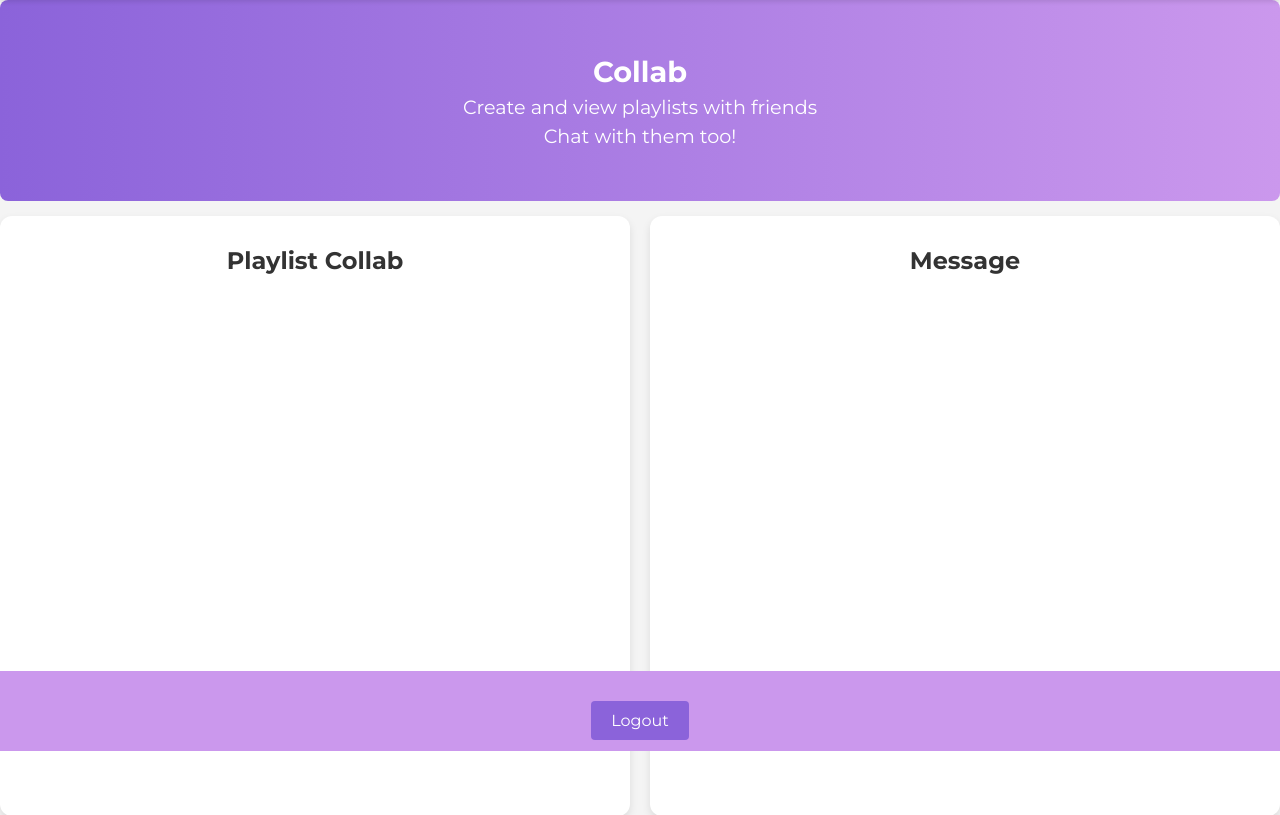
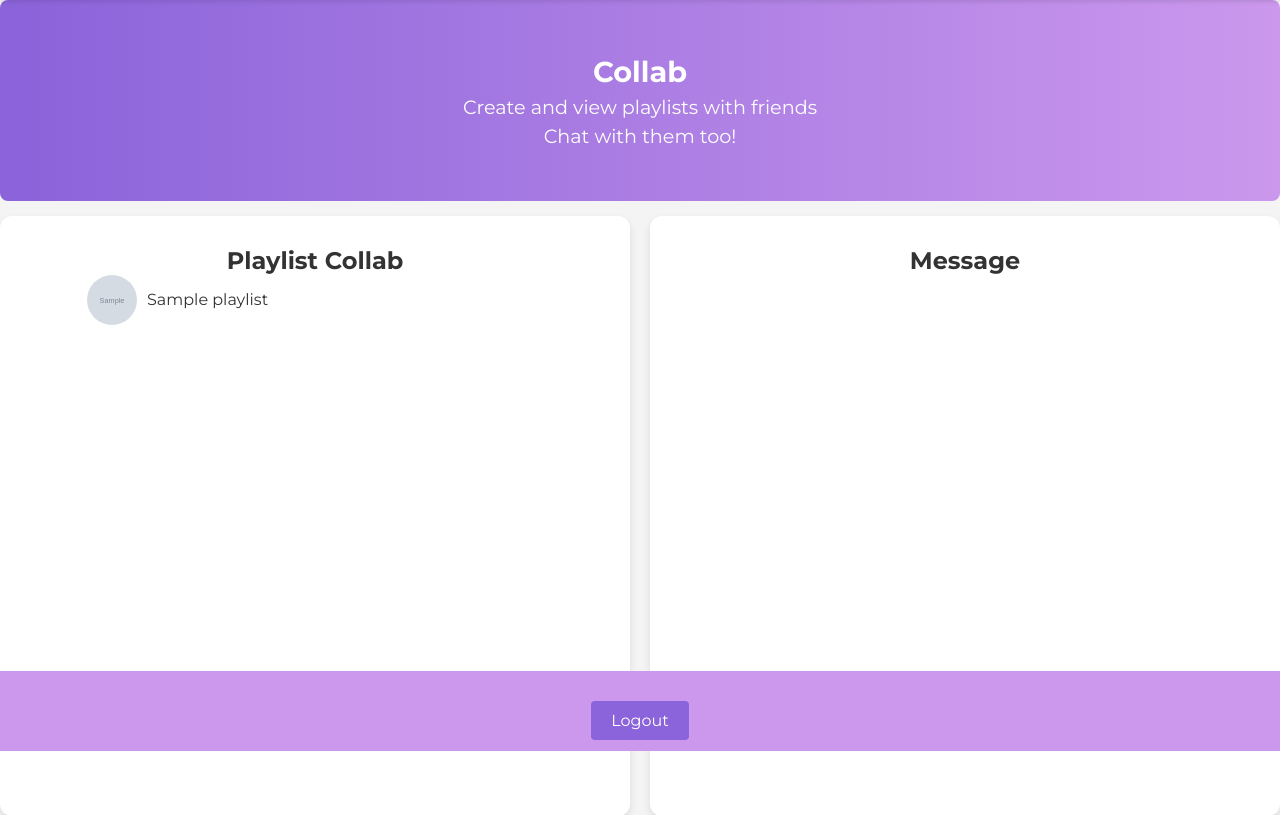
Before and after one commit to rinabug/music-buddy, a Flask app: template templates/collab.html in a window 1280 px wide. Shown: the part 49-864 px from the top of the page. Run offline with Flask 3, Linux system fonts and the light colour scheme; the template is opened without the code that fills it: most values are stand-ins (such as "Sample title", 1, 10 or a date in 2020); grey boxes marked "Sample" are stand-in pictures.

Commit message:
Update collab.html

```diff
--- a/templates/collab.html
+++ b/templates/collab.html
@@ -6,6 +6,23 @@
     <title>Discover</title>
     <link rel="stylesheet" href="{{ url_for('static', filename='css/styles.css') }}">
     <link href="https://fonts.googleapis.com/css2?family=Montserrat:wght@400;700&family=Roboto:wght@400;700&display=swap" rel="stylesheet">
+    <style>
+        .playlist-item {
+            display: flex;
+            align-items: center;
+            margin-bottom: 10px;
+        }
+        .playlist-item img {
+            width: 50px;
+            height: 50px;
+            margin-right: 10px;
+            border-radius: 50%;
+        }
+        .playlist-item a {
+            text-decoration: none;
+            color: #333;
+        }
+    </style>
 </head>
 <body>
     <header>
@@ -35,7 +52,13 @@
             <div class="container">
                 <h2>Playlist Collab</h2>
                 <div id="playlistContent">
-                    <!-- playlist content will be loaded dynamically -->
+                    <!-- Display playlists dynamically -->
+                    {% for playlist in playlists_info %}
+                        <div class="playlist-item">
+                            <img src="{{ playlist.image_url }}" alt="Playlist Image">
+                            <a href="{{ playlist.spotify_url }}" target="_blank">{{ playlist.name }}</a>
+                        </div>
+                    {% endfor %}
                 </div>
             </div>
         </section>
```
